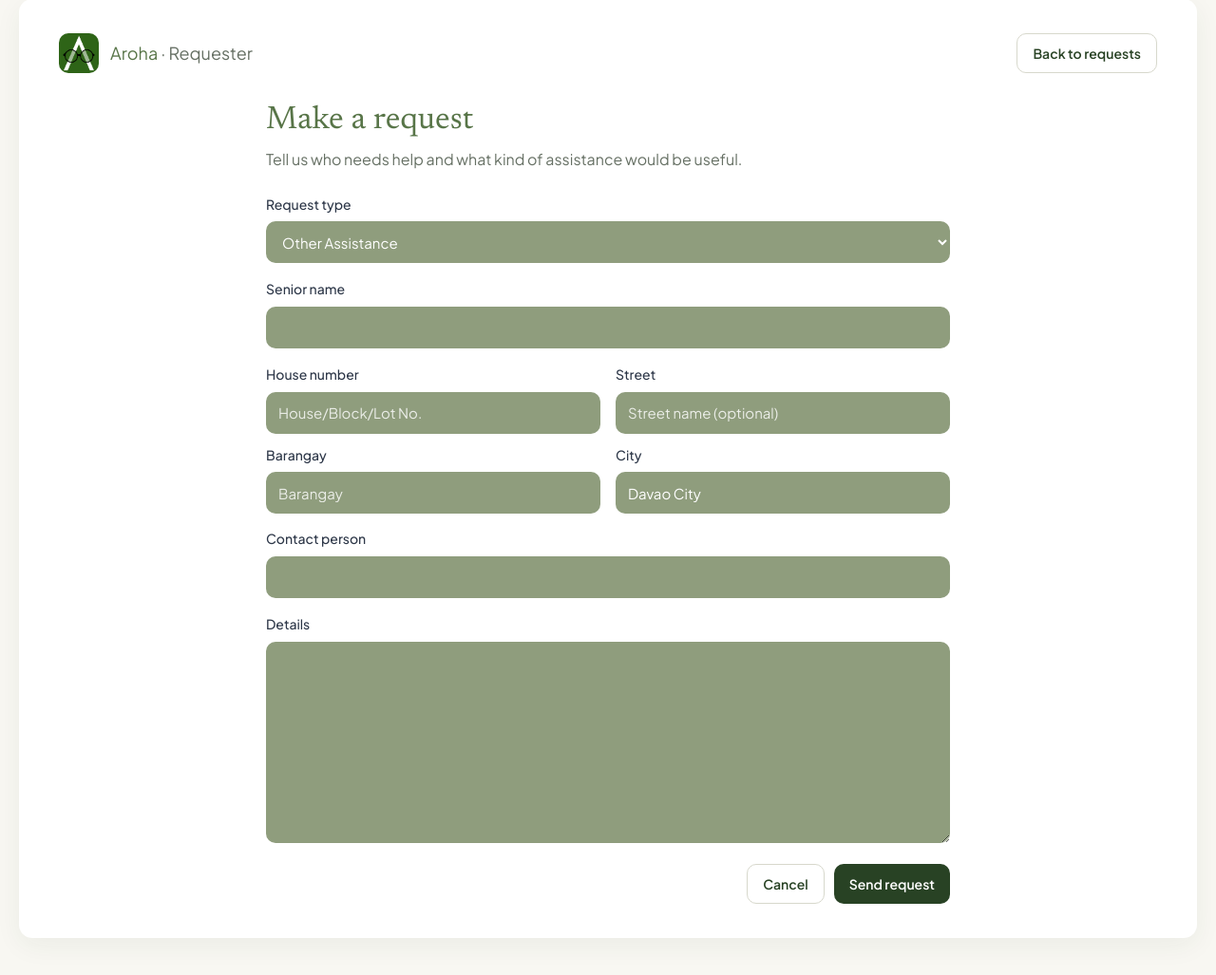
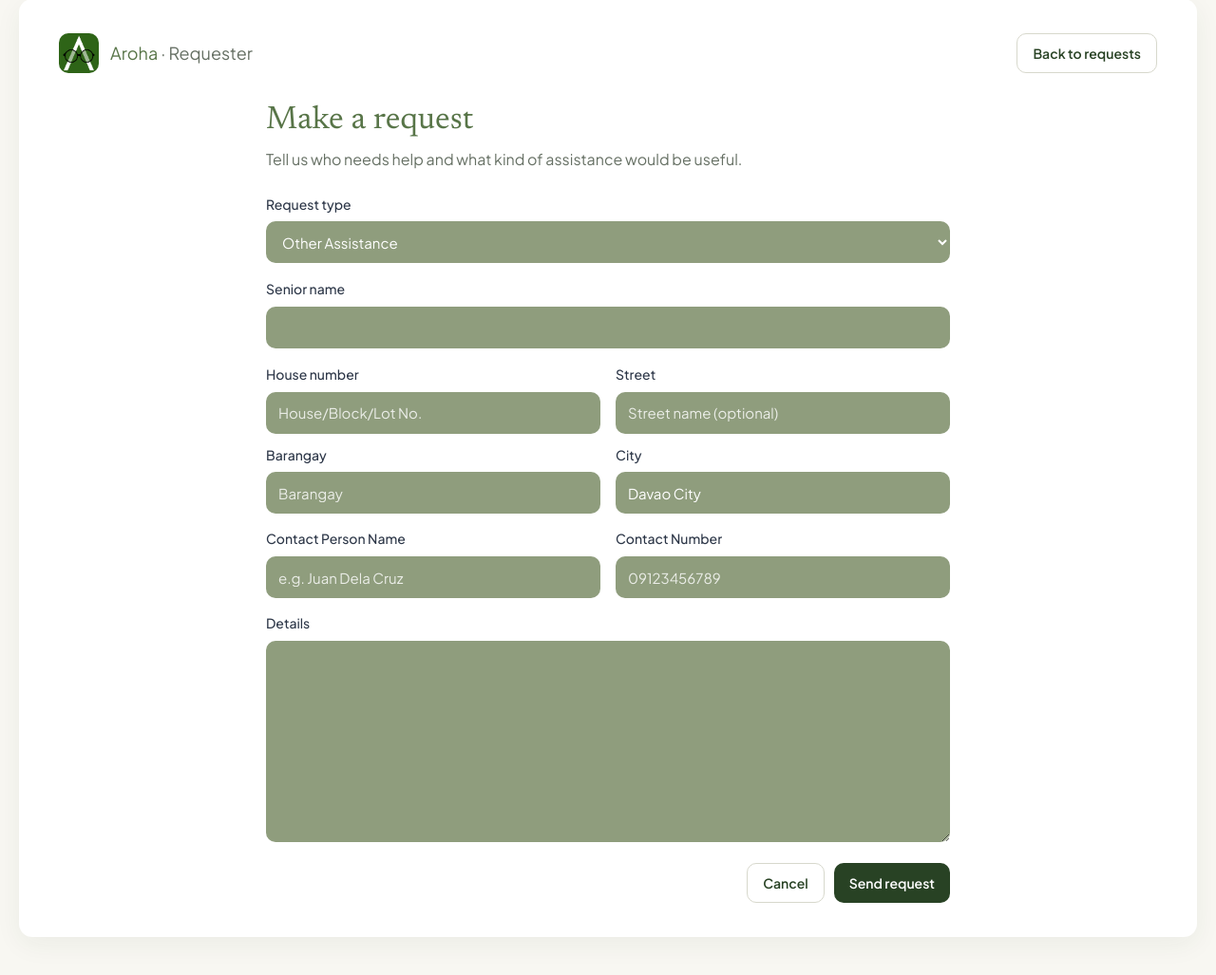
Before and after one commit to JLxav/Aroha, a Django app: page /requests/new/ in a window 1280 px wide. Shown: the part 63-1090 px from the top of the page at 95% size. Run offline with Django 5.2, Linux system fonts and the light colour scheme; the visitor is signed in with stand-in values (Sample User, id 1).

Commit message:
seperated contact no and contact person when making a reqeust form

```diff
--- a/aroha_app/forms.py
+++ b/aroha_app/forms.py
@@ -142,8 +142,16 @@ DAVAO_BARANGAYS = [
     "Toril", "Tugbok", "Tugbok Proper", "Ula", "Vicente Hizon Sr.", "Waan", "Wangan", "Wines"
 ]
 
+
 class HelpRequestForm(forms.ModelForm):
     """Form for requesters to submit senior assistance requests."""
+
+    # Extra non-model field for the phone number
+    contact_number = forms.CharField(
+        required=False,
+        label="Contact Number",
+        widget=forms.TextInput(attrs={"placeholder": "09123456789"}),
+    )
 
     class Meta:
         model = HelpRequest
@@ -157,6 +165,9 @@ class HelpRequestForm(forms.ModelForm):
             "contact_person",
             "details",
         ]
+        labels = {
+            "contact_person": "Contact Person Name",
+        }
         widgets = {
             "house_number": forms.TextInput(
                 attrs={"placeholder": "House/Block/Lot No."}
@@ -167,14 +178,42 @@ class HelpRequestForm(forms.ModelForm):
             "barangay": forms.TextInput(
                 attrs={
                     "placeholder": "Barangay",
-                    "list": "davao-barangays",  # Connects field to the datalist
+                    "list": "davao-barangays",
                     "autocomplete": "off",
                 }
             ),
             "city": forms.TextInput(
                 attrs={"placeholder": "City / Municipality"}
             ),
+            "contact_person": forms.TextInput(
+                attrs={"placeholder": "e.g. Juan Dela Cruz"}
+            ),
         }
+
+    def __init__(self, *args, **kwargs):
+        super().__init__(*args, **kwargs)
+        # If editing an existing request, split "Name - Number" back into the two form fields
+        if self.instance and self.instance.pk and self.instance.contact_person:
+            raw_contact = self.instance.contact_person
+            if " - " in raw_contact:
+                parts = raw_contact.rsplit(" - ", 1)
+                self.initial["contact_person"] = parts[0]
+                self.initial["contact_number"] = parts[1]
+
+    def save(self, commit=True):
+        instance = super().save(commit=False)
+        name = self.cleaned_data.get("contact_person", "").strip()
+        number = self.cleaned_data.get("contact_number", "").strip()
+
+        # Combine name and phone number into the single contact_person model field
+        if number:
+            instance.contact_person = f"{name} - {number}"
+        else:
+            instance.contact_person = name
+
+        if commit:
+            instance.save()
+        return instance
 
 
 class BarangayStatusForm(forms.ModelForm):
--- a/aroha_app/templates/requester/request_form.html
+++ b/aroha_app/templates/requester/request_form.html
@@ -5,17 +5,20 @@
 
 {% block content %}
 <style>
-  .location-grid {
+  .location-grid,
+  .contact-grid {
     display: grid;
     grid-template-columns: 1fr 1fr;
     gap: 12px 16px;
     margin-bottom: 16px;
   }
-  .location-grid p {
+  .location-grid p,
+  .contact-grid p {
     margin: 0;
   }
   @media (max-width: 600px) {
-    .location-grid {
+    .location-grid,
+    .contact-grid {
       grid-template-columns: 1fr;
     }
   }
@@ -38,7 +41,6 @@
         <label for="{{ form.barangay.id_for_label }}">{{ form.barangay.label }}</label>
         {{ form.barangay }}
         {{ form.barangay.errors }}
-        <!-- Auto-complete dropdown list for Davao City Barangays -->
         <datalist id="davao-barangays">
           {% for bgry in barangays %}
             <option value="{{ bgry }}"></option>
@@ -48,7 +50,12 @@
       <p><label for="{{ form.city.id_for_label }}">{{ form.city.label }}</label>{{ form.city }}{{ form.city.errors }}</p>
     </div>
 
-    <p><label for="{{ form.contact_person.id_for_label }}">{{ form.contact_person.label }}</label>{{ form.contact_person }}{{ form.contact_person.errors }}</p>
+    <!-- Contact Details Side-by-Side Grid -->
+    <div class="contact-grid">
+      <p><label for="{{ form.contact_person.id_for_label }}">{{ form.contact_person.label }}</label>{{ form.contact_person }}{{ form.contact_person.errors }}</p>
+      <p><label for="{{ form.contact_number.id_for_label }}">{{ form.contact_number.label }}</label>{{ form.contact_number }}{{ form.contact_number.errors }}</p>
+    </div>
+
     <p><label for="{{ form.details.id_for_label }}">{{ form.details.label }}</label>{{ form.details }}{{ form.details.errors }}</p>
 
   </form>
--- a/aroha_app/views.py
+++ b/aroha_app/views.py
@@ -218,7 +218,9 @@ def request_edit(request, pk):
 
     # Restrict editing strictly to pending requests (blocks in-progress & completed tasks)
     if help_request.status != HelpRequest.Status.PENDING:
-        messages.error(request, "You cannot edit requests that are already in progress or completed.")
+        messages.error(
+            request, "You cannot edit requests that are already in progress or completed."
+        )
         return redirect("request_list")
 
     if request.method == "POST":
@@ -231,7 +233,9 @@ def request_edit(request, pk):
         form = HelpRequestForm(instance=help_request)
 
     return render(
-        request, "requester/request_form.html", {"form": form, "object": help_request}
+        request,
+        "requester/request_form.html",
+        {"form": form, "object": help_request, "barangays": DAVAO_BARANGAYS},
     )
 
 
```
